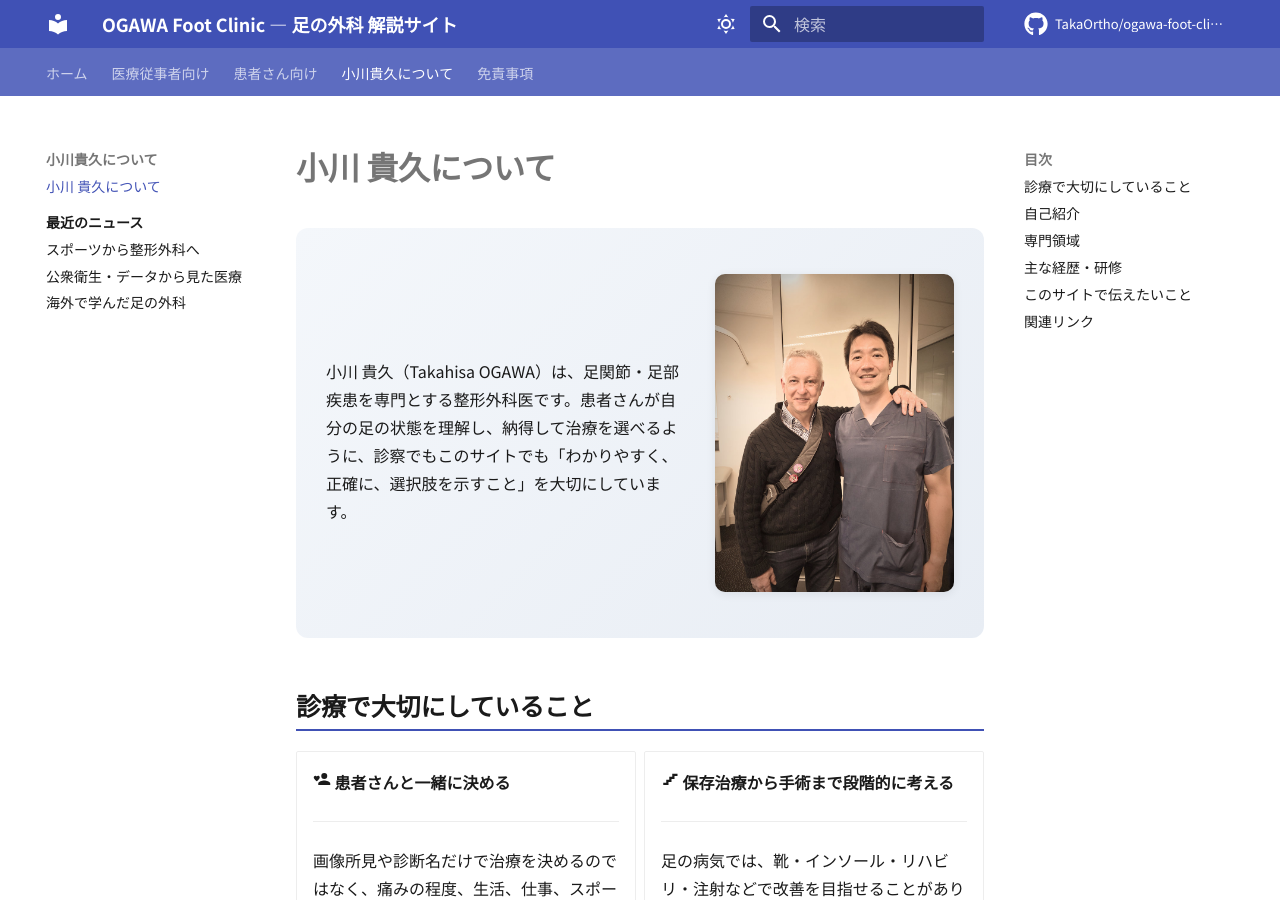
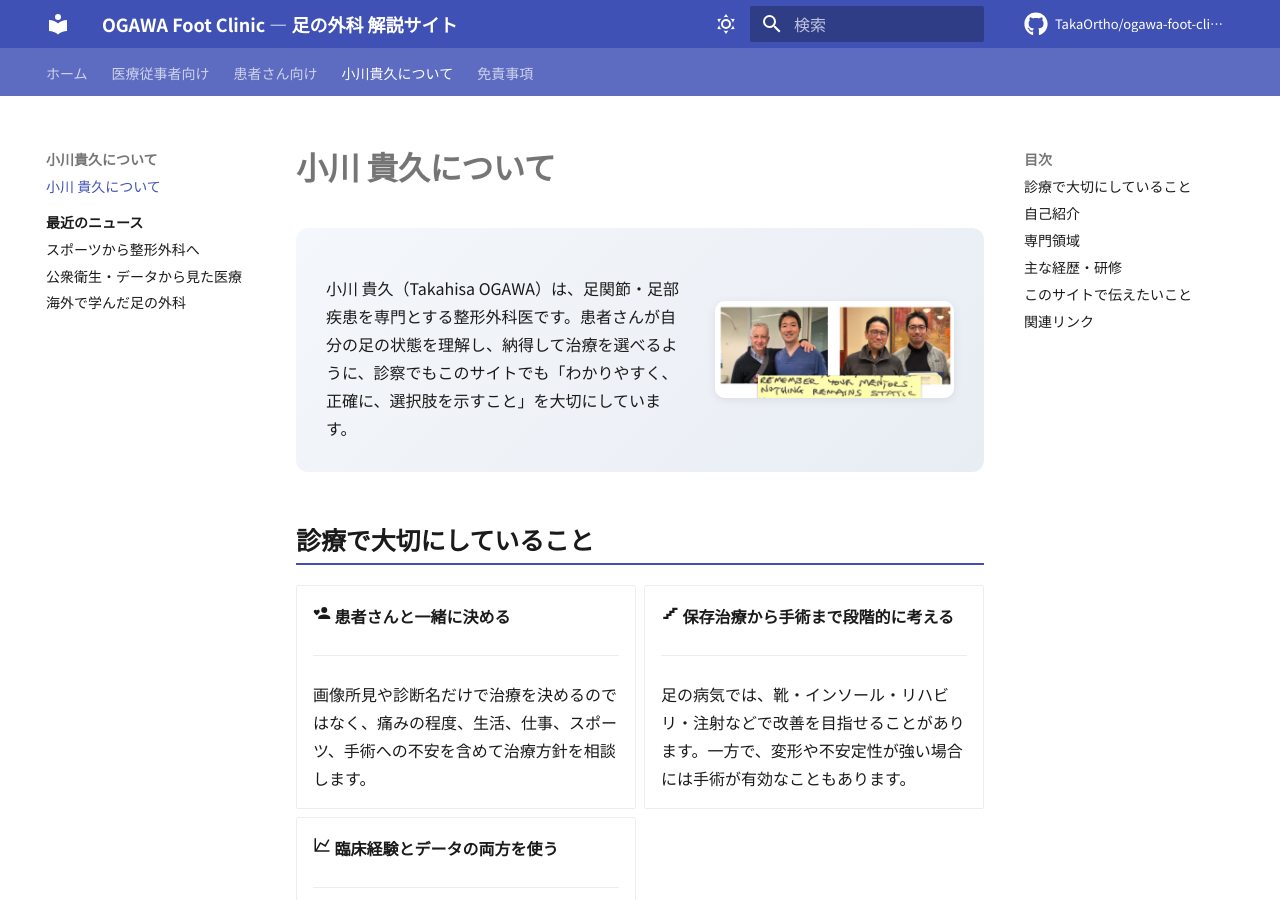
Before and after one commit to TakaOrtho/ogawa-foot-clinic-wiki, an MkDocs documentation site: the page built from docs/about.md, in a window 1280 px wide and 900 px high. Built offline with MkDocs 1.6.1 and Material for MkDocs 9.7.7, drawn with Linux system fonts in a browser that asks for light colours; comment, search, counter and statistics services are not loaded.

Commit message:
﻿Replace profile photo on about page.
Switch the self-introduction portrait to the newly provided screenshot image and update the about page reference to PNG.

Co-authored-by: Cursor <cursoragent@cursor.com>

```diff
--- a/docs/about.md
+++ b/docs/about.md
@@ -7,7 +7,7 @@
 
 </div>
 <figure class="profile-hero__figure">
-  <img src="../assets/images/profile/profile-portrait.jpg" alt="小川貴久のプロフィール写真" loading="lazy">
+  <img src="../assets/images/profile/profile-portrait.png" alt="小川貴久のプロフィール写真" loading="lazy">
 </figure>
 </div>
 
```
Also changed, not shown: docs/assets/images/profile/profile-portrait.png (added).
